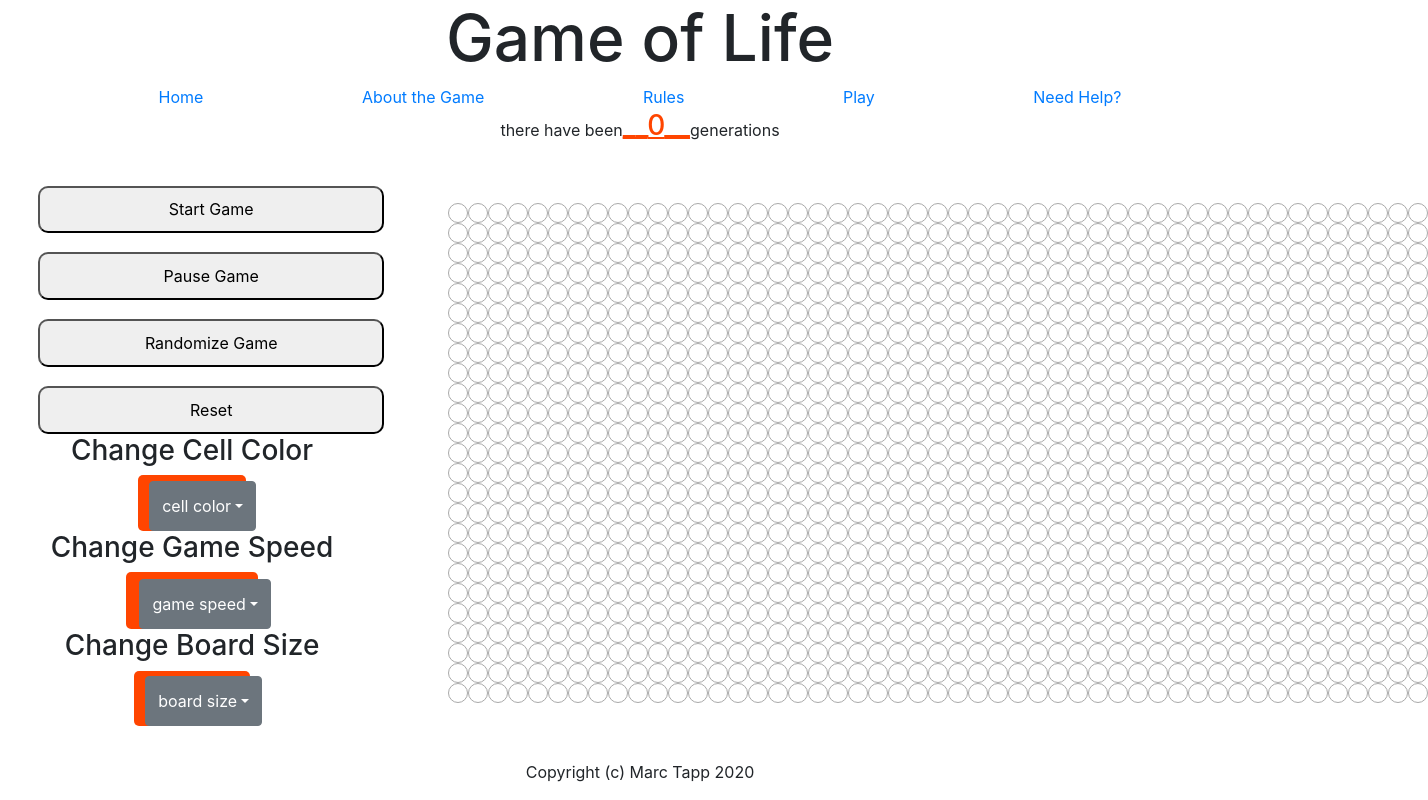
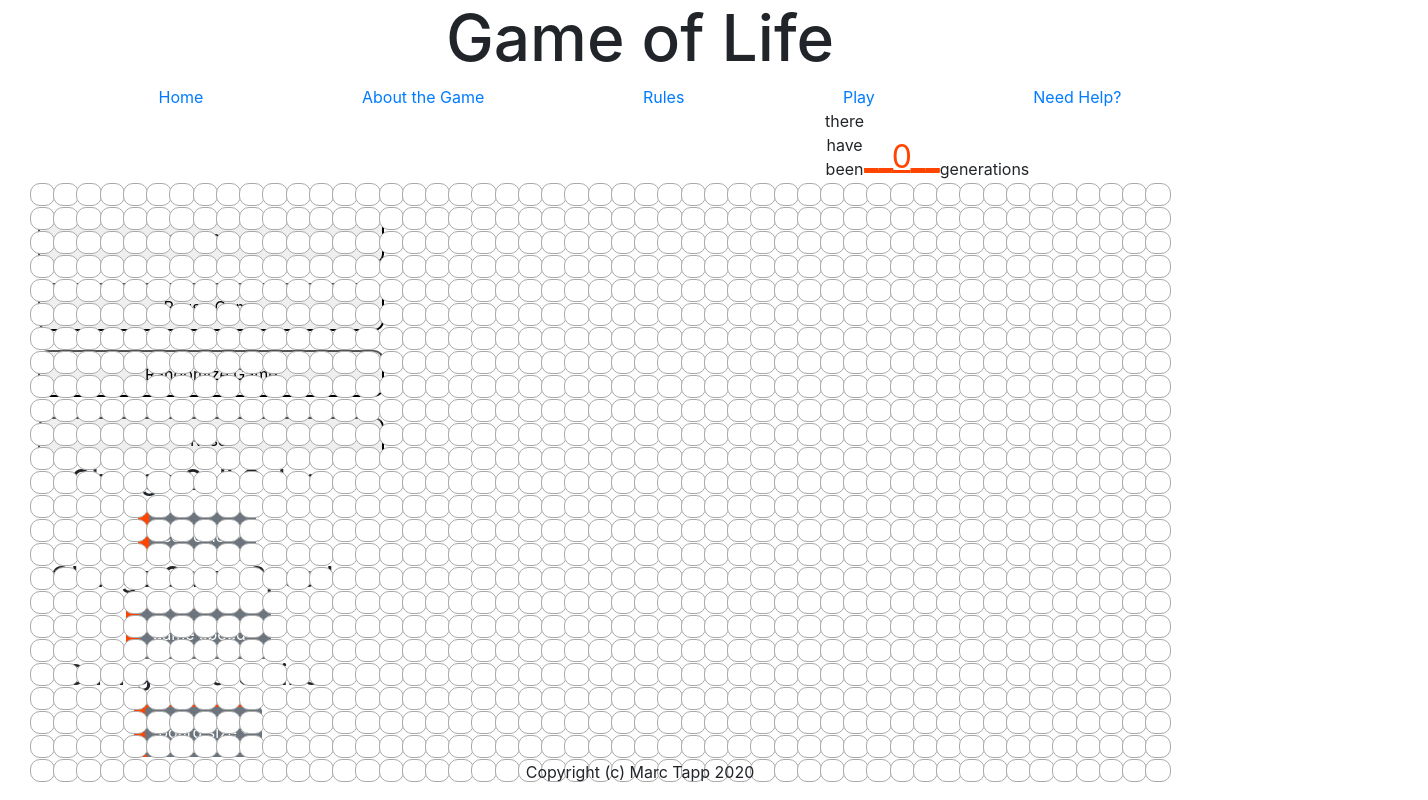
Before and after one commit to tippitytapp/gameoflife, a React (Create React App) app in the folder client/: page /play in a window 1280 px wide. Shown: the whole page, 1428 px wide, since content can reach past the window. Built offline with nearby package versions, Linux system fonts and the light colour scheme.

Commit message:
fixed the resize issue for the board size

```diff
--- a/client/src/App.css
+++ b/client/src/App.css
@@ -21,7 +21,8 @@
 
 /* Grid */
 .grid{
-width: 65%;
+width: 1250px;
+height:600px;
 position: absolute;
 right: 0;
 margin-left: 1%;
@@ -115,6 +116,8 @@ align-items: center;
 
 .generational{
   display:flex;
-  justify-content: center;
-  align-items: center;
+  justify-content: space-around;
+  align-items: flex-end;
+  width: 15%;
+  margin-left:825px;
 }
--- /dev/null
+++ b/client/src/components/BoardSizeFunctions.jsx
@@ -0,0 +1,18 @@
+let generation = 0;
+const neighborpositions=[[-1, -1], [-1, 0], [-1, 1], [0, -1], [0, 1], [1, -1], [1, 0], [1, 1]]
+let numRows = 25;
+let numCols = 49;
+
+// set grid size
+export const setGridGrid = () => {
+    const rows = [];
+    for (let i = 0; i< numRows; i++){
+        rows.push(Array.from(Array(numCols), () => Math.floor(Math.random(2))))
+    }
+    return rows;
+}
+
+// export const setBoardSize = (rows, cols) => {
+//     numRows = rows;
+//     numCols = cols
+// }
--- a/client/src/components/Grid.jsx
+++ b/client/src/components/Grid.jsx
@@ -4,40 +4,34 @@ import Header from "./Header"
 import Dropdown from 'react-bootstrap/Dropdown'
 import DropdownButton from 'react-bootstrap/DropdownButton'
 import "bootstrap/dist/css/bootstrap.min.css"
+import {setGridGrid} from "./BoardSizeFunctions.jsx"
 
-
+// setting global variables for use wth useCallback
 let generation = 0;
 const neighborpositions=[[-1, -1], [-1, 0], [-1, 1], [0, -1], [0, 1], [1, -1], [1, 0], [1, 1]]
 let numRows = 25;
 let numCols = 49;
+let height = 581/numRows
+let width = 1248/numCols
+
 function Grid(){
 
-
-    // set state for number of rows and columns so that it can be modified by user selection
-    // const [numRows, setNumRows] = useState(25)
-    // const [numCols, setNumCols] = useState(49)
     // set cellcolor so that the user can change the cell color
     const [cellColor, setCellColor] = useState('orangered')
     // set state to determine if the game is being played or not
     const [playing, setPlaying] = useState(false)
     // set the gamespeed so it can be changed by user easier
     const [gameSpeed, setGameSpeed] = useState(250)
-    const setBoardSize = (rows, cols) => {numRows = rows; numCols = cols}
+    // allows or dynamic updating of board size
+    const setBoardSize = (rows, cols) => {numRows = rows; numCols = cols; height=581/rows; width=1248/cols}
 
-    // const [boardSize, setBoardSize] = useState(numRows, numCols)
-    // const [dropdownOpen, setDropDownOpen] = useState(false)
-    // const toggle = () => {setDropDownOpen(prevState => !prevState)}
-    const [grid, setGrid] = useState(() => {
-        const rows = []
-        for (let i = 0; i< numRows; i++){
-            rows.push(Array.from(Array(numCols), () => Math.floor(Math.random(2))))
-        }
-        return rows;
-    });
+    // const setGridGrid = () => {const rows = [];for (let i = 0; i< numRows; i++){rows.push(Array.from(Array(numCols), () => Math.floor(Math.random(2))))}return rows;}
+    const [grid, setGrid] = useState(setGridGrid())
     const playingRef = useRef(playing)
     const speedRef = useRef(gameSpeed)
     speedRef.current = gameSpeed
     playingRef.current = playing
+        // this is the game...
         const play = useCallback(()=>{
             if(!playingRef.current){
                 return
@@ -69,27 +63,41 @@ const play = useCallback(()=>{
             setTimeout(play, speedRef.current)
         },[])
 
-
-    return(<><Header/>
-    <p className="generational">there have been      <h3 style={{color: `${cellColor}`, textDecoration: 'underline'}}>__{generation}__</h3>      generations</p><div className="game"><div className="buttons">
-        <button onClick={()=>{setPlaying(true); playingRef.current = true; play()}}>Start Game</button>
-        <button onClick={()=>{setPlaying(false); playingRef.current = false;}}>Pause Game</button>
-        <button onClick={()=>setGrid(() => {
+        // start playing
+        const start = () => {setPlaying(true); playingRef.current = true; play()}
+        // pause playing
+        const pause = () => {setPlaying(false); playingRef.current = false;}
+        // randomize game
+        const randomize = () => {setGrid(() => {
             const rows = []
             for (let i = 0; i< numRows; i++){
                 generation = 0
                 rows.push(Array.from(Array(numCols), () => (Math.random() > 0.8 ? 1 : 0)))
             }
             return rows;
-})}>Randomize Game</button>
-    <button onClick={()=>setGrid(() => {
+        })}
+        // reset board
+        const reset = () => {setGrid(() => {
             const rows = []
             for (let i = 0; i< numRows; i++){
                 generation = 0;
                 rows.push(Array.from(Array(numCols), () => 0))
             }
             return rows;
-})} >Reset</button>
+        })}
+
+    return(<><Header/>
+    <div className="generational">
+    <p>there have been</p>
+    <p style={{color: `${cellColor}`, textDecoration: 'underline', fontSize:'2rem'}}>__{generation}__</p>
+    <p> generations</p>
+    </div>
+    <div className="game">
+        <div className="buttons">
+        <button onClick={()=>start()}>Start Game</button>
+        <button onClick={()=>pause()}>Pause Game</button>
+        <button onClick={()=>randomize()}>Randomize Game</button>
+        <button onClick={()=>reset()} >Reset</button>
         {/* Cell color dropdown */}
         <div className="cellcolor">
             <h3>Change Cell Color</h3>
@@ -118,20 +126,20 @@ const play = useCallback(()=>{
 <div className="boardsize">
     <h3>Change Board Size</h3>
     <DropdownButton style={{background:`${cellColor}`, borderRadius:'5px'}} id="dropdown-basic-button" variant="secondary" title="board size">
-        <Dropdown.Item onClick={()=>{setBoardSize(25, 49)}}>25 x 49 (Default)</Dropdown.Item>
-        <Dropdown.Item onClick={()=>{setBoardSize(50, 50)}}>50 x 50</Dropdown.Item>
-        <Dropdown.Item onClick={()=>{setBoardSize(100, 100)}}>100 x 100</Dropdown.Item>
+        <Dropdown.Item onClick={()=>{setBoardSize(12, 25); reset()}}>12 x 25</Dropdown.Item>
+        <Dropdown.Item onClick={()=>{setBoardSize(25, 50); reset()}}>25 x 50 (Default)</Dropdown.Item>
+        <Dropdown.Item onClick={()=>{setBoardSize(35, 70); reset()}}>35 x 70</Dropdown.Item>
     </DropdownButton>
 </div>
 
 
 </div>
-        <div className="grid" style={{display: 'grid', gridTemplateColumns: `repeat(${numCols}, 20px)`}}>
+        <div className="grid" style={{display: 'grid', gridTemplateColumns: `repeat(${numCols}, ${height}px)`}}>
             {grid.map((row, i )=> {
                 return(
                 row.map((col, k) => {
                     return(
-                        <div key={`${i}-${k}`} style={{width: 20, height: 20, backgroundColor: grid[i][k] ? `${cellColor}` : 'white', border: '1px solid darkgrey', borderRadius: 10}}  onClick={()=>{
+                        <div key={`${i}-${k}`} style={{width: width, height: height, backgroundColor: grid[i][k] ? `${cellColor}` : 'white', border: '1px solid darkgrey', borderRadius: 10}}  onClick={()=>{
                             if(playing !== true){
                                 generation = 0
                                 const newGrid = produce(grid, gridCopy => {
```
Lines whose indentation alone changed are shown as unchanged.
